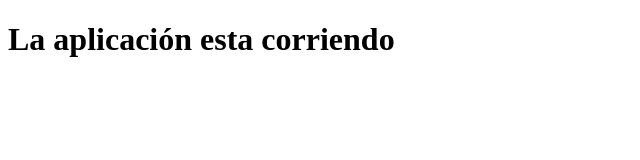
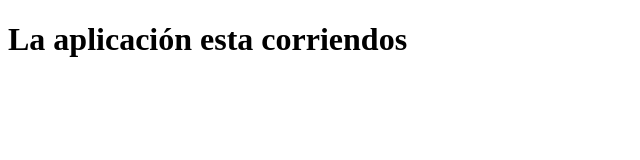
Before and after one commit to AmiraArguedas/proyectogrupal, a website built with Parcel: page Plantilla/src/index.html in a window 1280 px wide. Shown: the full height of the page, 0-640 px from the left. Built offline with nearby package versions, Linux system fonts and the light colour scheme.

Commit message:
first commit

```diff
--- a/Plantilla/src/index.html
+++ b/Plantilla/src/index.html
@@ -8,7 +8,7 @@
 
 <body>
 
-	<h1>La aplicación esta corriendo</h1>
+	<h1>La aplicación esta corriendos</h1>
 
 
 
```
